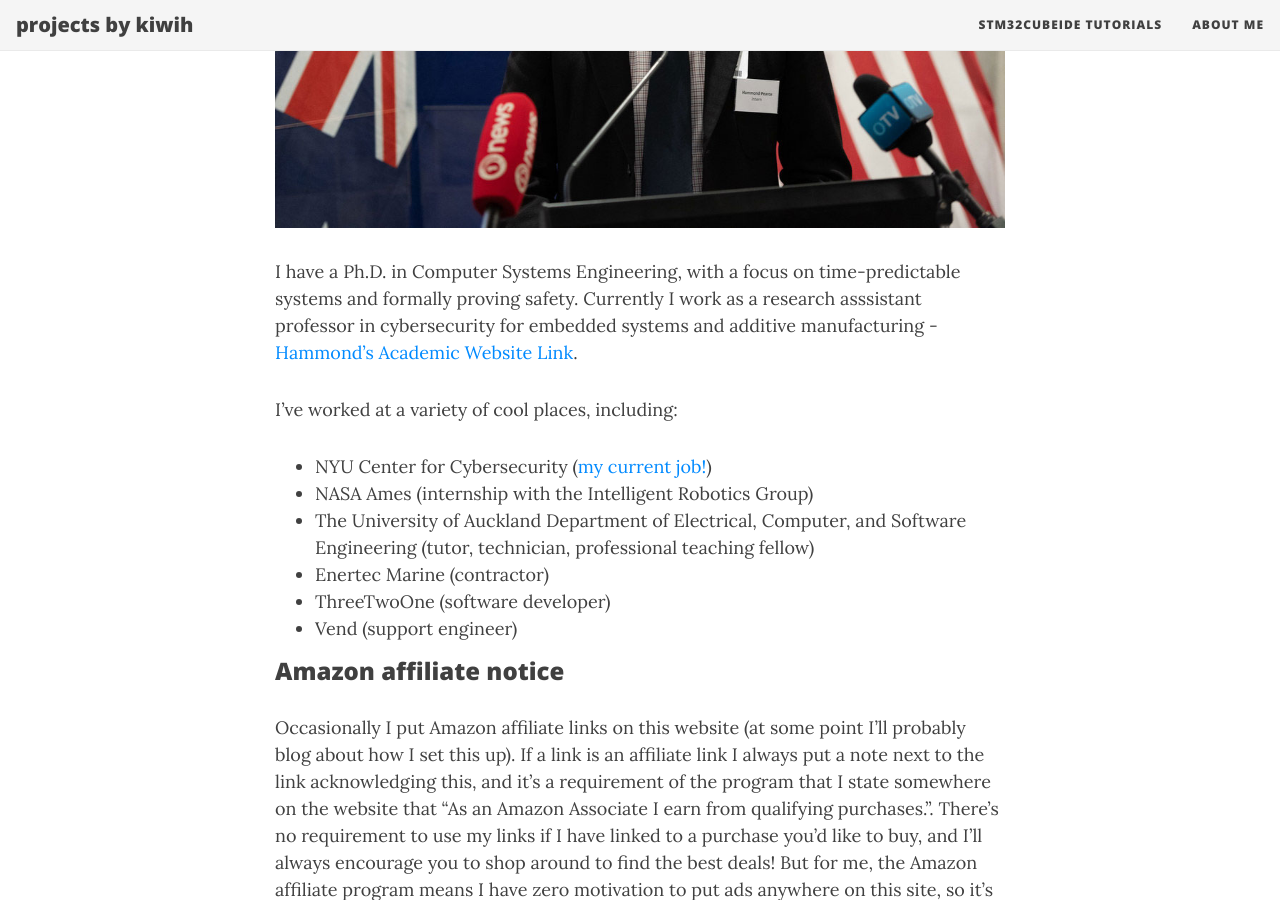
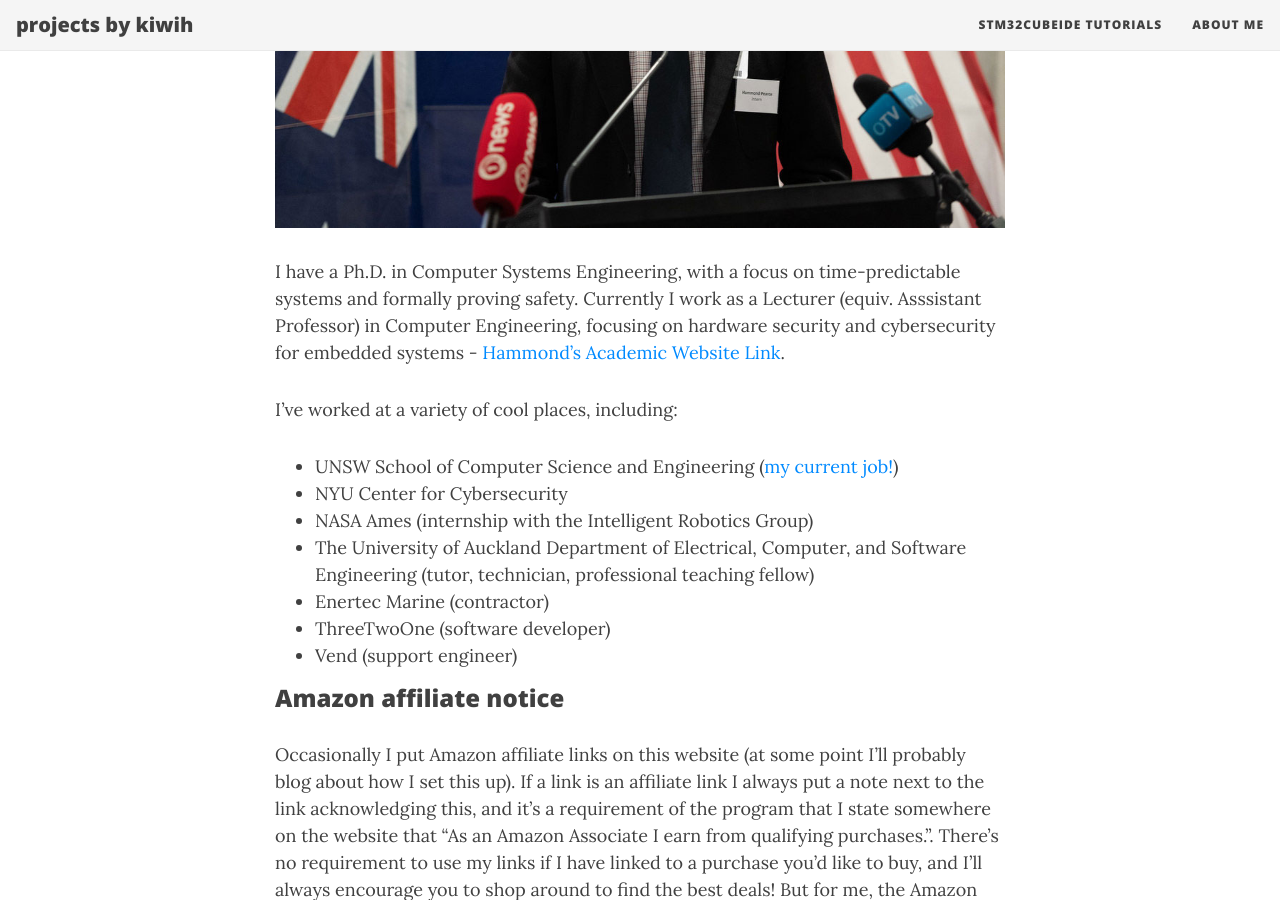
Before and after one commit to kiwih/kiwih.github.io, a Jekyll site: the page built from aboutme.md, in a window 1280 px wide and 900 px high, scrolled down 650 px. Built offline with Jekyll 4.4.1, drawn with Linux system fonts in a browser that asks for light colours; nearby versions of some CDN libraries.

Commit message:
Update aboutme.md

```diff
--- a/aboutme.md
+++ b/aboutme.md
@@ -8,10 +8,11 @@ My name is Hammond. This is me when I gave a speech on a stage!
 
 ![Input Port]({{ 'assets/img/aboutme/Hammond-Pearce-speech.jpg' | relative_url }}){: .mx-auto.d-block :}
 
-I have a Ph.D. in Computer Systems Engineering, with a focus on time-predictable systems and formally proving safety. Currently I work as a research asssistant professor in cybersecurity for embedded systems and additive manufacturing - [Hammond's Academic Website Link](https://www.cyberhammond.com/).
+I have a Ph.D. in Computer Systems Engineering, with a focus on time-predictable systems and formally proving safety. Currently I work as a Lecturer (equiv. Asssistant Professor) in Computer Engineering, focusing on hardware security and cybersecurity for embedded systems - [Hammond's Academic Website Link](https://www.cyberhammond.com/).
 
 I've worked at a variety of cool places, including:
-* NYU Center for Cybersecurity ([my current job!](https://cyber.nyu.edu/profile/hammond-pearce/))
+* UNSW School of Computer Science and Engineering ([my current job!](https://www.unsw.edu.au/staff/hammond-pearce))
+* NYU Center for Cybersecurity
 * NASA Ames (internship with the Intelligent Robotics Group)
 * The University of Auckland Department of Electrical, Computer, and Software Engineering (tutor, technician, professional teaching fellow)
 * Enertec Marine (contractor)
```
